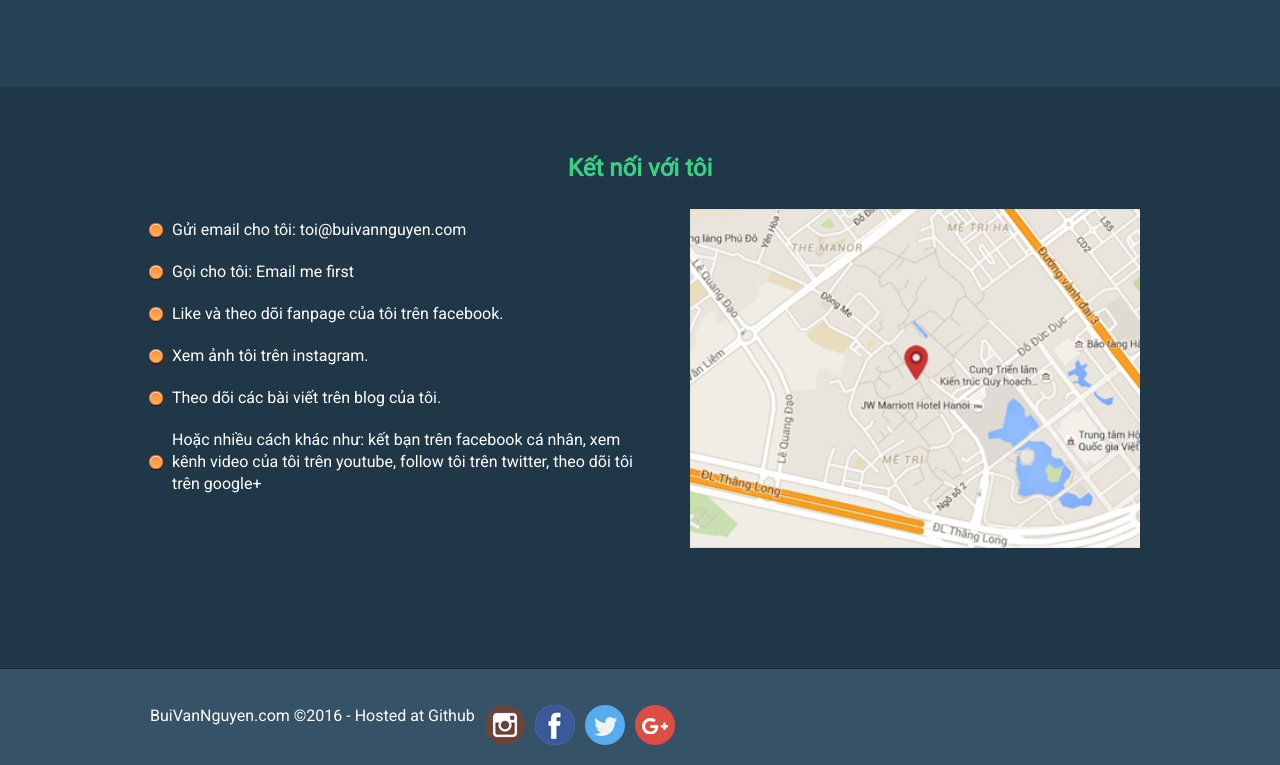
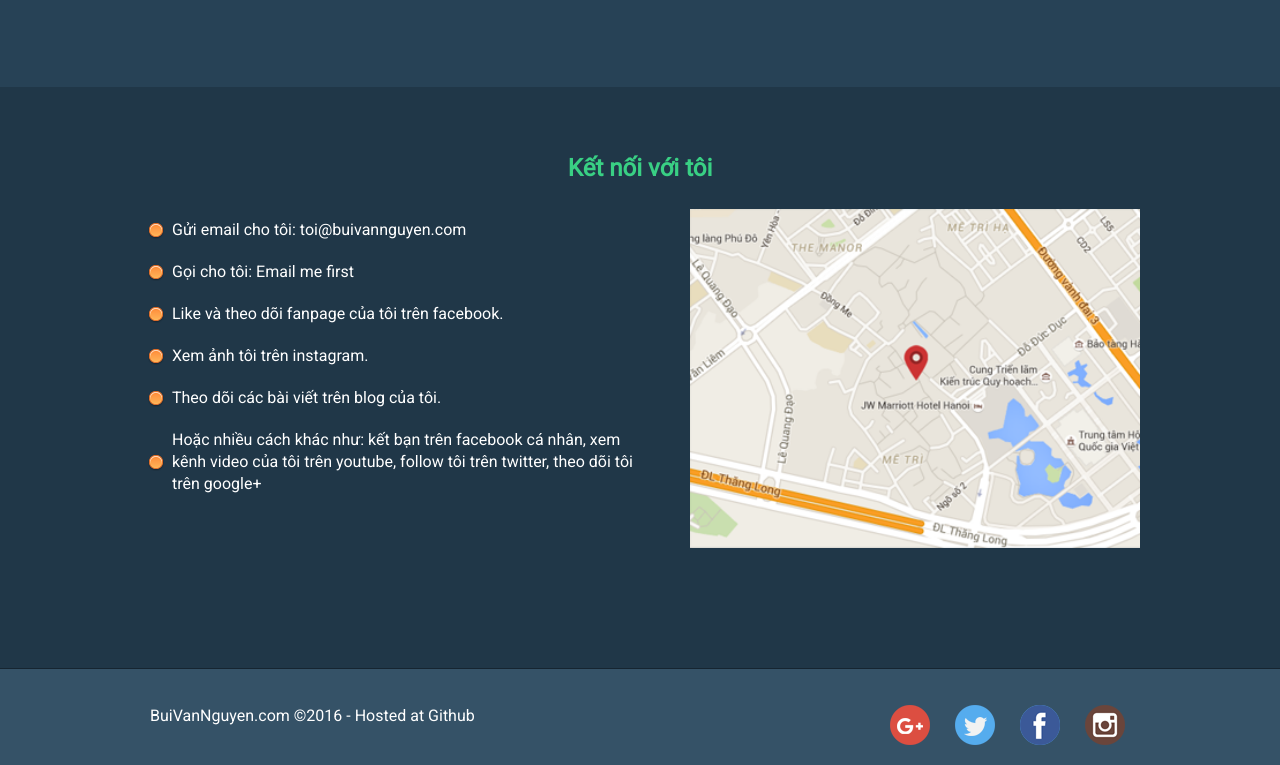
Before and after one commit to phureely/buivannguyen.github.io, a plain HTML site: page index.html in a window 1280 px wide. Shown: the part 2006-2771 px from the top of the page. Drawn offline with nearby package versions, Linux system fonts and the light colour scheme.

Commit message:
Update styles.css

```diff
--- a/css/styles.css
+++ b/css/styles.css
@@ -242,9 +242,17 @@ ul {
     display: block;
     float  : left;
 }
+#footer ul {
+    float: right;
+}
+#footer ul li {
+    display: block;
+    float: right;
+}
 #footer a {
     margin: 6px 0px 0px 10px;
 }
+
 
 /*** Responsieve ***/
 @media (max-width: 900px) {
```
